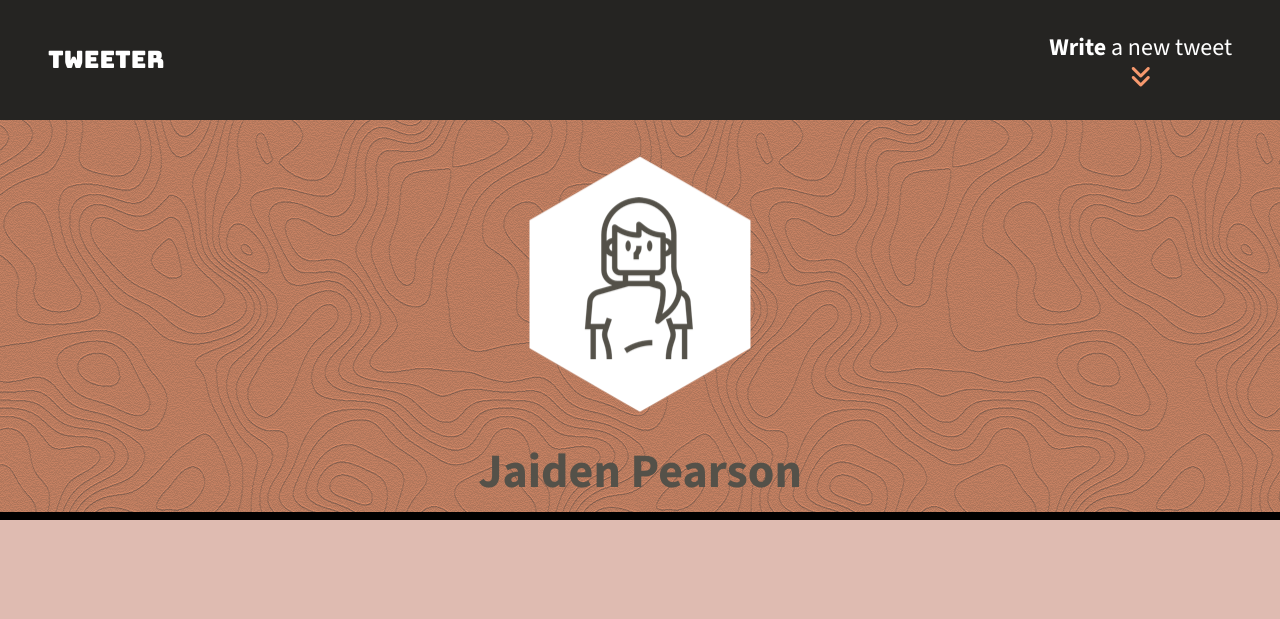
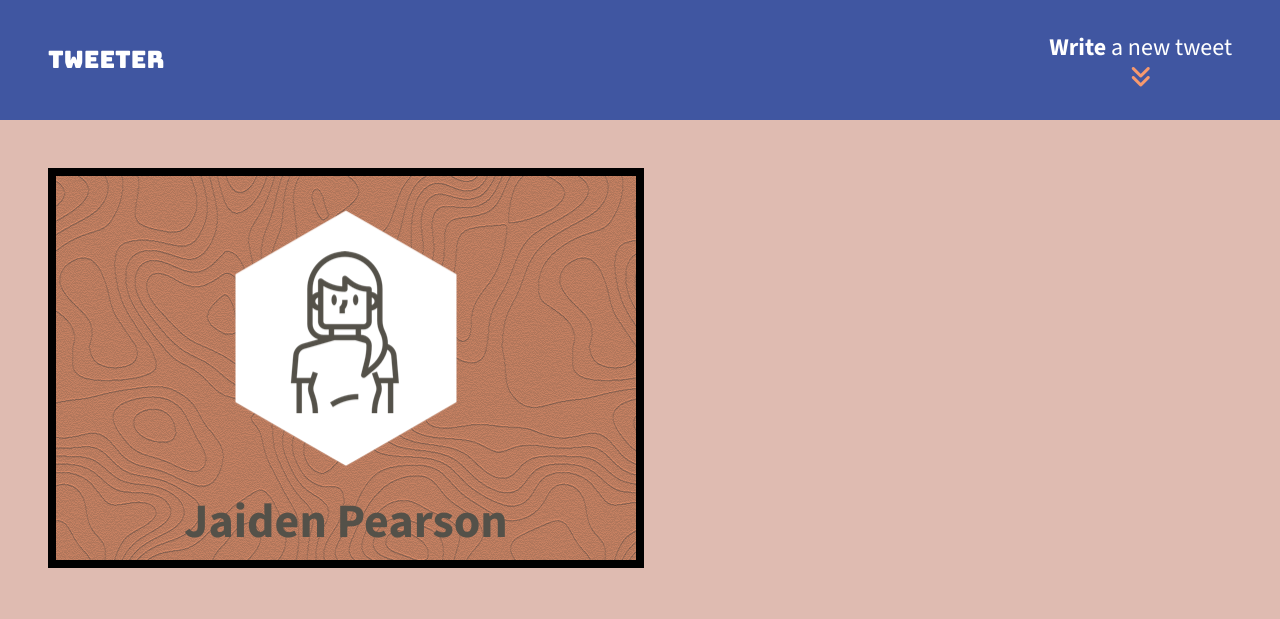
Before and after one commit to Jaidenpearson/Tweeter, a website: page public/index.html in a window 1280 px wide. Drawn offline with nearby package versions, Linux system fonts and the light colour scheme; no server answers.

Commit message:
app is now responsive between desktops and smaller devices

```diff
--- a/public/scripts/client.js
+++ b/public/scripts/client.js
@@ -76,7 +76,7 @@ const loadTweets = function() {
 
 $('#returnButton').on('click', function() {
   $('html, body').animate({
-    scrollTop: $("#tweet-text").offset().top
+    scrollTop: $(".new-tweet").offset().top
   }, 1000);
 
   $('.new-tweet').slideDown('slow', function() {
@@ -109,7 +109,7 @@ $(window).on('scroll', function() {
         $('.returnButtonContainer').slideUp();
       }
     }
-  }, 12); // Adjust the delay (100ms) as needed
+  }, 12); // Delay on Navbar slideDown
 });
 
 $('.new-tweet').hide()
--- a/public/styles/header.css
+++ b/public/styles/header.css
@@ -47,3 +47,11 @@ animation-delay: 1s;
     typing 1s steps(14, end);
   border: transparent;
 }
+
+@media only screen and (min-width: 1024px) {
+  .main-header {
+    width: 90%;
+    border: solid black 8px;
+    margin: 2em;
+  }
+}
--- a/public/styles/layout.css
+++ b/public/styles/layout.css
@@ -50,3 +50,9 @@ body {
   justify-content:center;
   align-items: flex-start;
 }
+
+@media only screen and (min-width: 1024px) {
+  body {
+    display: flex;
+  }
+}
--- a/public/styles/nav.css
+++ b/public/styles/nav.css
@@ -17,7 +17,7 @@
   position: fixed;
   color: #FFFFFF;
   height: 120px;
-  background-color: #252422;
+  background-color: #4056A1;
   padding: 0 2em;
   z-index: 1;
 }
--- a/server/data-files/initial-tweets.json
+++ b/server/data-files/initial-tweets.json
@@ -8,7 +8,7 @@
     "content": {
       "text": "If I have seen further it is by standing on the shoulders of giants"
     },
-    "created_at": 1732684939880
+    "created_at": 1732835620691
   },
   {
     "user": {
@@ -19,6 +19,6 @@
     "content": {
       "text": "Je pense , donc je suis"
     },
-    "created_at": 1732771339880
+    "created_at": 1732922020691
   }
 ]
```
